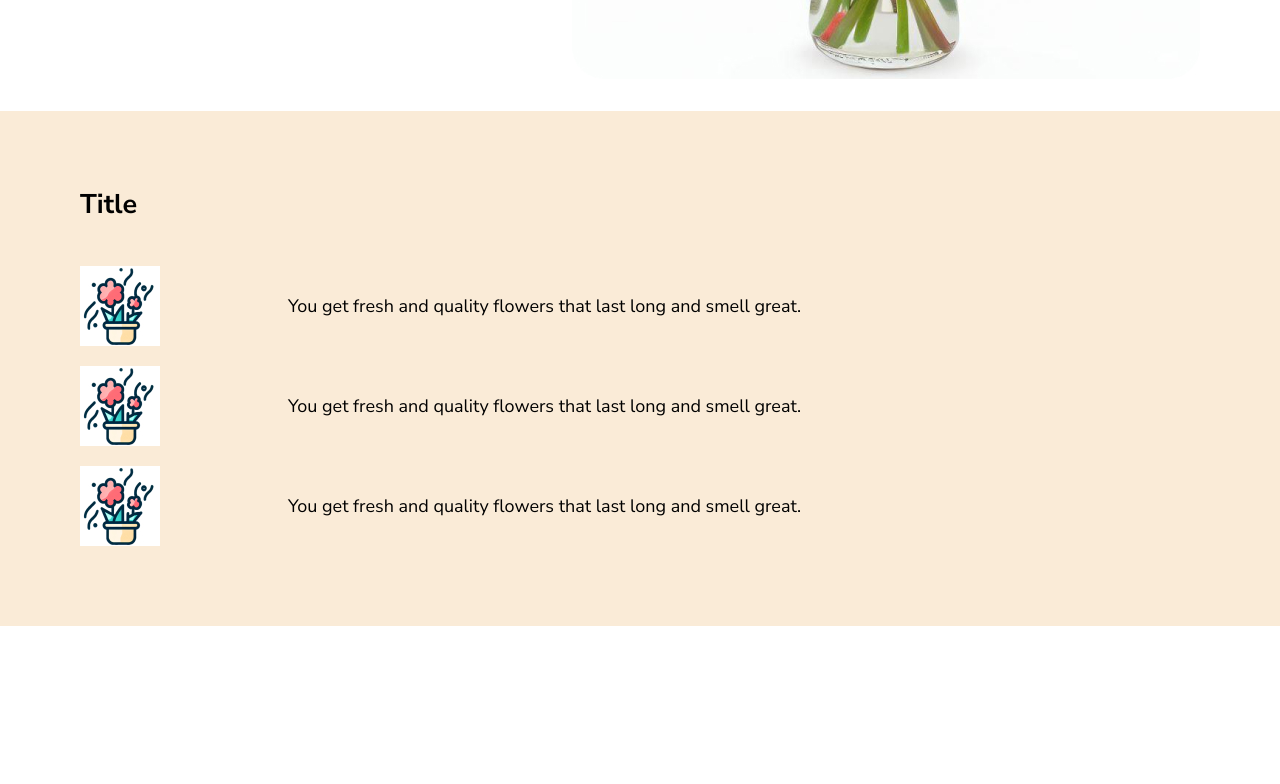
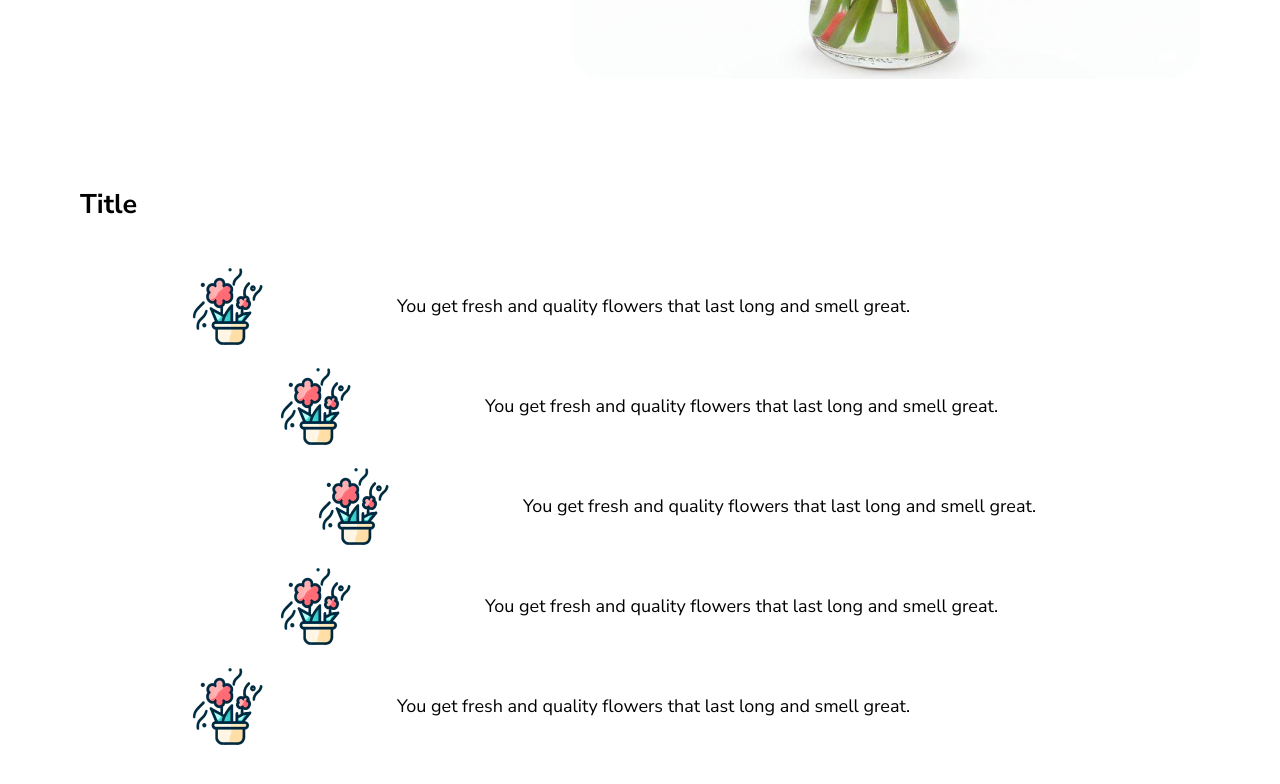
Before and after one commit to nataliia-smalchenko/FlowerLover-28-09-2024, a plain HTML site: page index.html in a window 1280 px wide. Shown: the part 744-1528 px from the top of the page. Before the commit the page ends 1370 px from the top, so only its background shows below. Drawn offline with Linux system fonts and the light colour scheme.

Commit message:
advantages styles

```diff
--- a/css/style.css
+++ b/css/style.css
@@ -91,10 +91,10 @@ li {
   display: inline-block;
 }
 
+/* ---------- ADVANTAGES ---------- */
 .advantages {
   padding-top: 80px;
   padding-bottom: 80px;
-  background-color: antiquewhite;
 }
 
 .advantages-list {
@@ -109,3 +109,39 @@ li {
   gap: 128px;
   align-items: center;
 }
+
+.advantages-item-text {
+  width: 633px;
+}
+
+.li1 {
+  margin-left: 109px;
+}
+
+.li2 {
+  margin-left: 197px;
+}
+
+.li3 {
+  margin-left: 235px;
+}
+
+/* Не належить жодному елементу. Зразок для картки секції доставки */
+.test {
+  display: flex;
+  justify-content: center;
+  align-items: center;
+  padding: 12px 32px;
+
+  width: 302px;
+  height: 114px;
+
+  background: #ffffff;
+  border-radius: 24px;
+
+  font-family: "Nunito Sans";
+  font-size: 20px;
+  line-height: 150%;
+  text-align: center;
+  color: #1f1f1f;
+}
--- a/index.html
+++ b/index.html
@@ -46,23 +46,37 @@
       <img class="hero-img" src="./images/hero/Image.jpg" alt="bouquet" />
     </section>
     <section class="advantages section">
-      <h2>Title</h2>
+      <h1>Title</h1>
       <ul class="advantages-list">
-        <li class="advantages-item">
+        <li class="advantages-item li1">
+          <img src="./images/advantages/image 1.jpg" alt="" />
+          <p class="advantages-item-text">
+            You get fresh and quality flowers that last long and smell great.
+          </p>
+        </li>
+
+        <li class="advantages-item li2">
           <img src="./images/advantages/image 1.jpg" alt="" />
           <p>
             You get fresh and quality flowers that last long and smell great.
           </p>
         </li>
 
-        <li class="advantages-item">
+        <li class="advantages-item li3">
           <img src="./images/advantages/image 1.jpg" alt="" />
           <p>
             You get fresh and quality flowers that last long and smell great.
           </p>
         </li>
 
-        <li class="advantages-item">
+        <li class="advantages-item li2">
+          <img src="./images/advantages/image 1.jpg" alt="" />
+          <p>
+            You get fresh and quality flowers that last long and smell great.
+          </p>
+        </li>
+
+        <li class="advantages-item li1">
           <img src="./images/advantages/image 1.jpg" alt="" />
           <p>
             You get fresh and quality flowers that last long and smell great.
```
